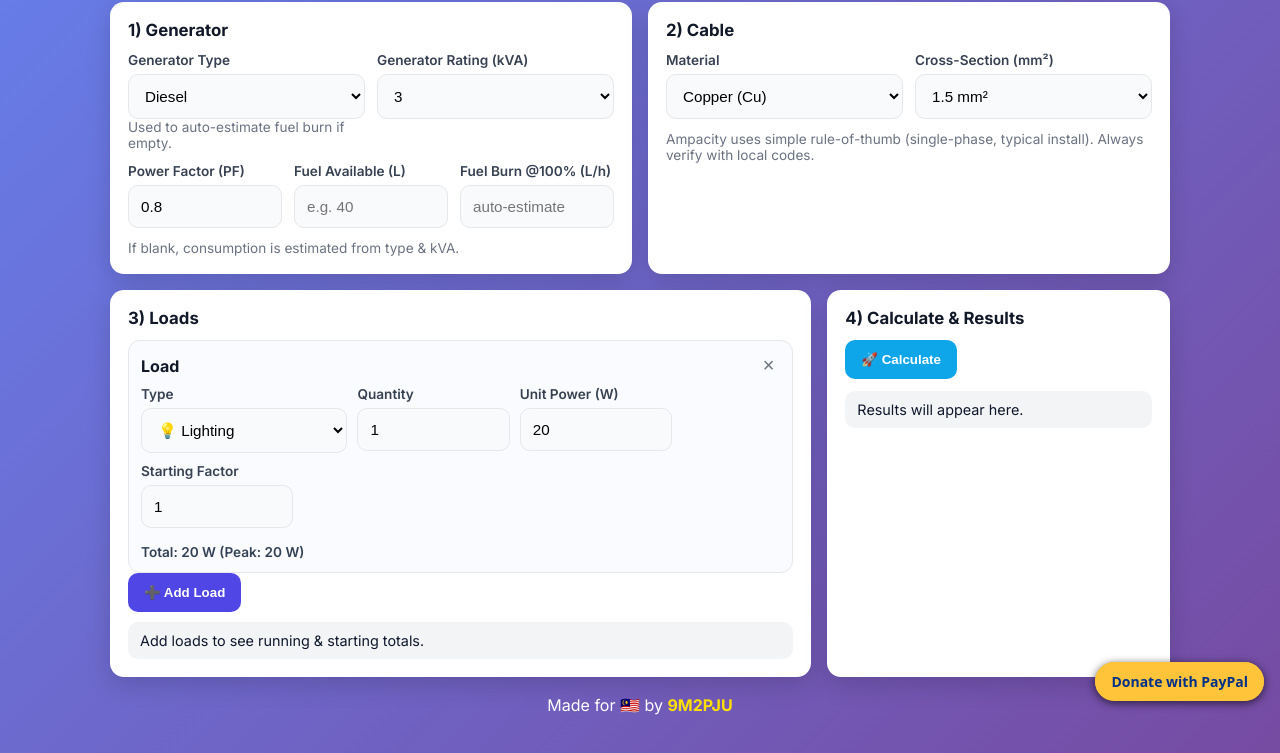
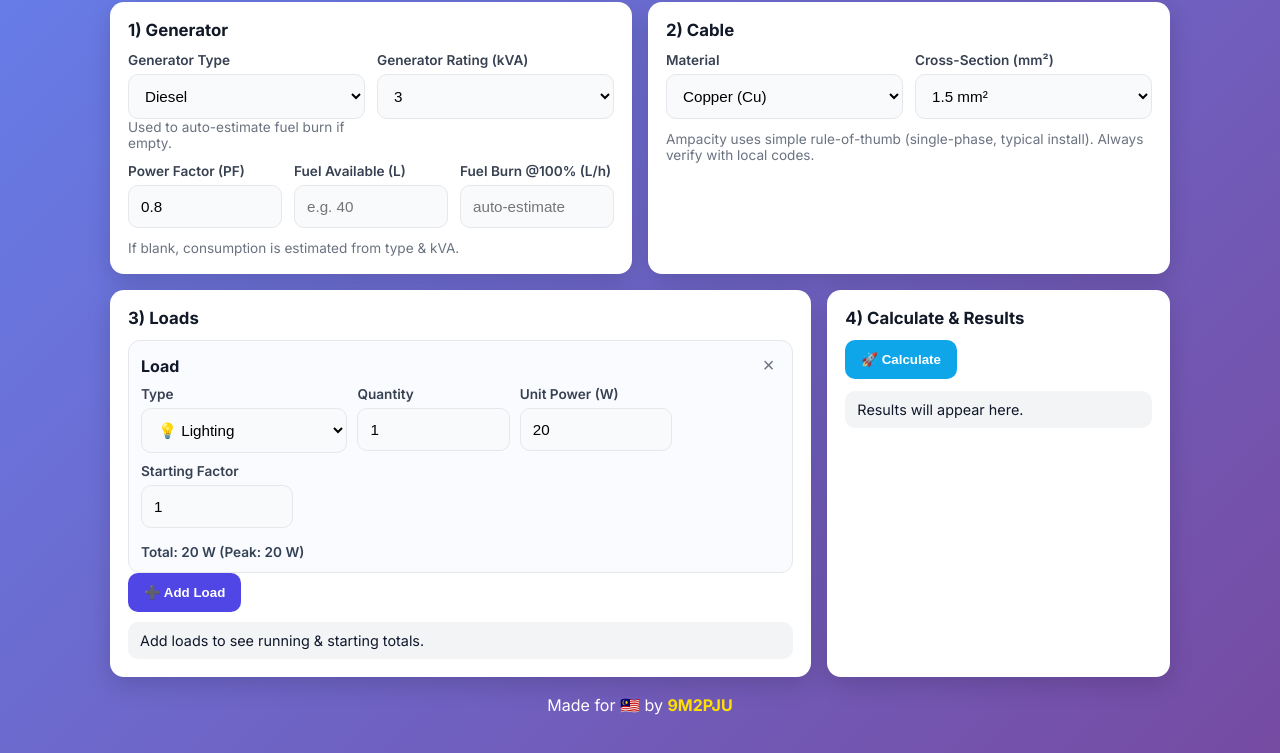
Before and after one commit to 9M2PJU/9M2PJU-Generator-Load-Calculator, a plain HTML site: page index.html in a window 1280 px wide. Shown: the part 83-836 px from the top of the page. Drawn offline with Linux system fonts and the light colour scheme.

Commit message:
docs: PayPal in donation popup, drop standalone pill

```diff
--- a/index.html
+++ b/index.html
@@ -374,7 +374,5 @@
     function warn(msg){ return `<div class="notice danger" style="margin-top:8px">⚠ ${msg}</div>`; }
     function ok(msg){ return `<div class="notice success" style="margin-top:8px">✅ ${msg}</div>`; }
   </script>
-<a href="https://paypal.me/9M2PJU" target="_blank" rel="noopener" style="position:fixed;bottom:16px;right:16px;z-index:9999;background:#FFC439;color:#003087;font-weight:700;padding:10px 16px;border-radius:999px;text-decoration:none;font-family:system-ui,sans-serif;box-shadow:0 2px 8px rgba(0,0,0,.35);font-size:14px;">Donate with PayPal</a>
-<a href="https://paypal.me/9M2PJU" target="_blank" rel="noopener" style="position:fixed;bottom:16px;right:16px;z-index:9999;background:#FFC439;color:#003087;font-weight:700;padding:10px 16px;border-radius:999px;text-decoration:none;font-family:system-ui,sans-serif;box-shadow:0 2px 8px rgba(0,0,0,.35);font-size:14px;">Donate with PayPal</a>
 </body>
 </html>
```
